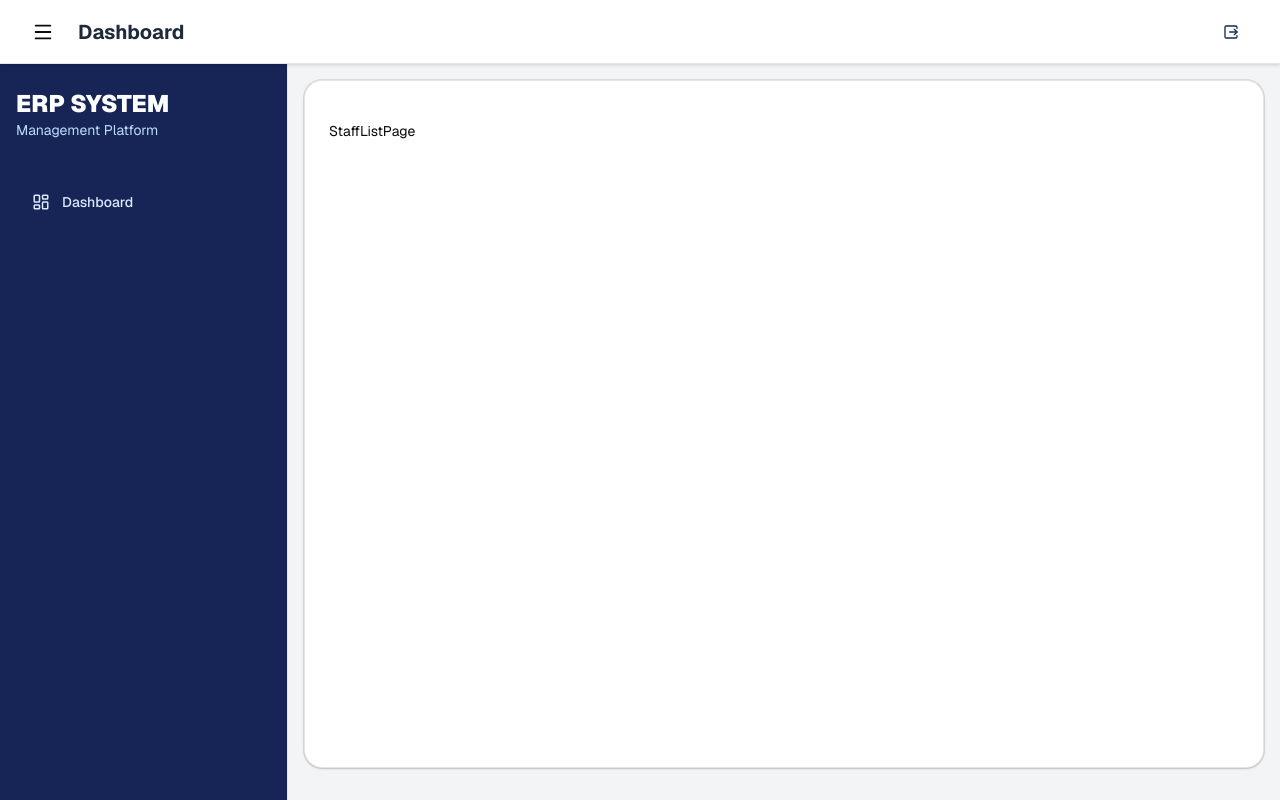
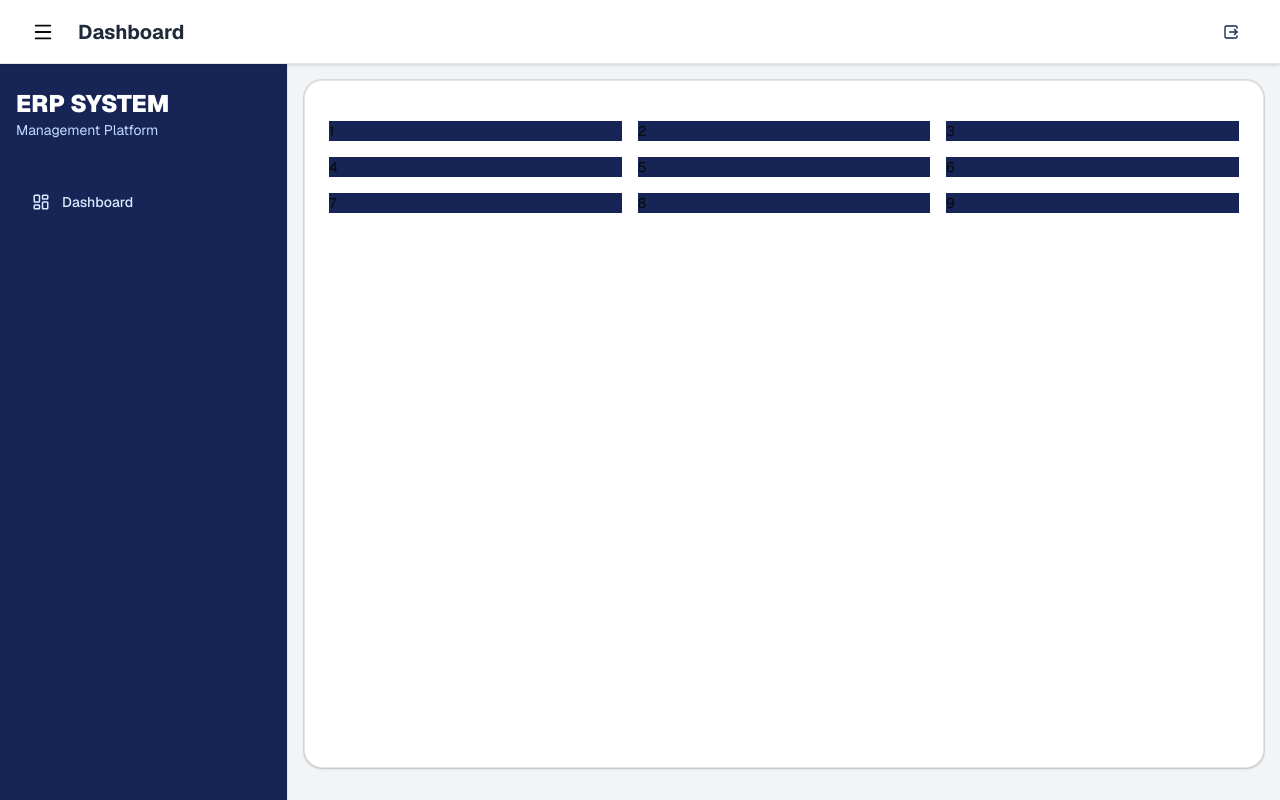
Before and after one commit to BreakDown-CS/erp-client-cs, a Next.js app: page /staffs/list in a window 1280 px wide. Built offline with nearby package versions, Linux system fonts and the light colour scheme; sample sign-in values are in the browser's storage.

Commit message:
เริ่มทำหน้า staffList

```diff
--- a/src/app/(anth)/login/page.tsx
+++ b/src/app/(anth)/login/page.tsx
@@ -62,11 +62,13 @@ export default function LoginPage() {
                     router.push("/dashboard")
                     break
                 default:
+                    router.push("/dashboard")
                     toast.error("Login Failed");
                     break;
             }
 
         } catch (error) {
+            router.push("/dashboard")
             toast.error("Login Failed");
             console.log(error);
         } finally {
--- a/src/app/(protected)/(setting)/staffs/list/page.tsx
+++ b/src/app/(protected)/(setting)/staffs/list/page.tsx
@@ -1,5 +1,17 @@
+
+
 export default function StaffListPage() {
     return (
-        <div>StaffListPage</div>
+        <div className="grid grid-cols-3 grid-rows-3 gap-4 ">
+            <div className="bg-blue-950">1</div>
+            <div className="bg-blue-950">2</div>
+            <div className="bg-blue-950">3</div>
+            <div className="bg-blue-950">4</div>
+            <div className="bg-blue-950">5</div>
+            <div className="bg-blue-950">6</div>
+            <div className="bg-blue-950">7</div>
+            <div className="bg-blue-950">8</div>
+            <div className="bg-blue-950">9</div>
+        </div>
     )
 }
```
